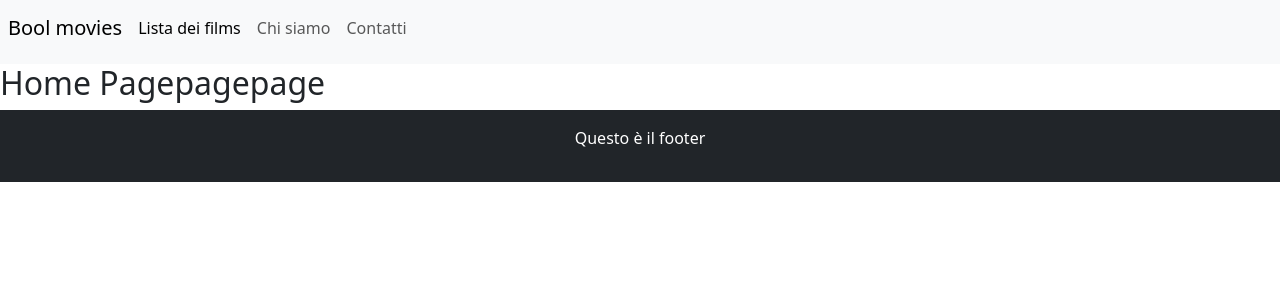
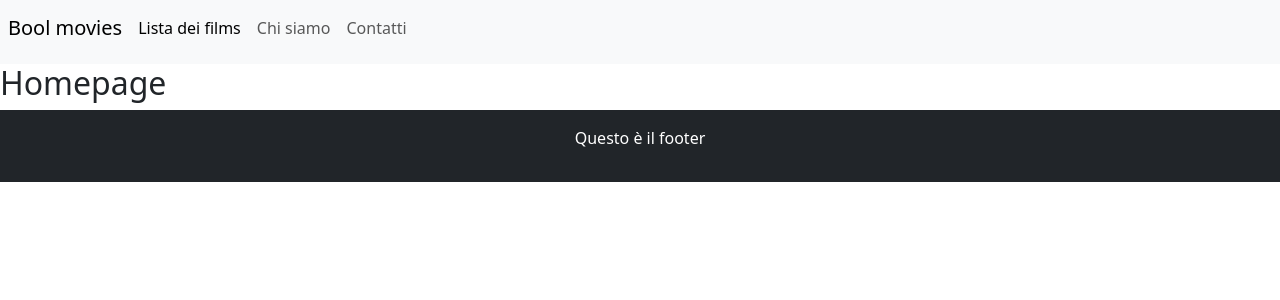
Before and after one commit to Danilo-Mosca/webapp-react, a React (Vite) app: page / in a window 1280 px wide. Shown: the top 300 px of the page. Built offline with nearby package versions, Linux system fonts and the light colour scheme; no server answers.

Commit message:
change homepage card

```diff
--- a/src/pages/Homepage.jsx
+++ b/src/pages/Homepage.jsx
@@ -1,5 +1,5 @@
 export default function Homepage() {
     return (
-        <h2>Home Pagepagepage</h2>
+        <h2>Homepage</h2>
     )
 }
```
